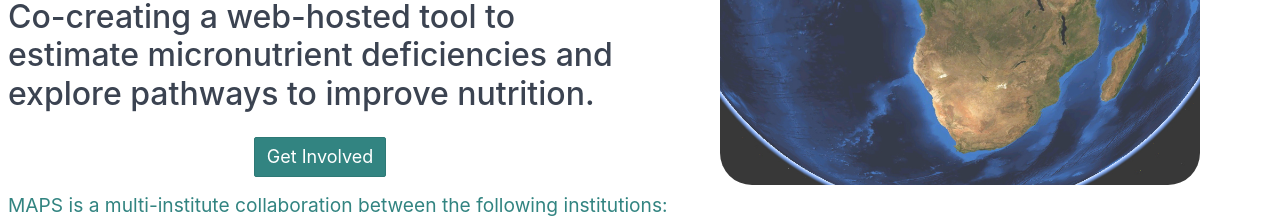
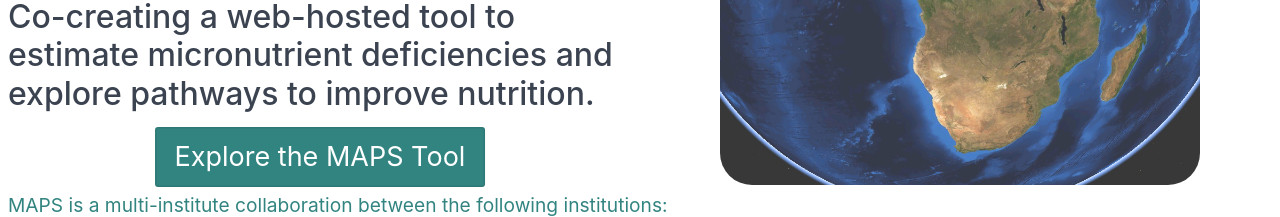
Before and after one commit to micronutrientsupport/micronutrient.support, an Eleventy site: page index.html in a window 1280 px wide. Shown: the part 379-596 px from the top of the page. Built offline with nearby package versions, Linux system fonts and the light colour scheme; Eleventy itself is replaced by a stand-in of ours; files that its build step writes are made by us from their sources.

Commit message:
Update index.html - link to MAPS tool

```diff
--- a/index.html
+++ b/index.html
@@ -36,7 +36,7 @@ partners:
   <h2 style="width: 100%">Co-creating a web-hosted tool to estimate micronutrient deficiencies and explore pathways to improve nutrition.
   </h2>
 
-  <a href="/co-design/" class="btn btn-primary btn-lg m-2">Get Involved</a>
+  <a href="https://maps.micronutrient.support" class="btn btn-primary btn-lg m-2" style="transform: scale(1.5);">Explore the MAPS Tool</a>
 
 </div>
 <div class="column col-md-12 col-6 animated fadeInRightSmall text-center">
```
